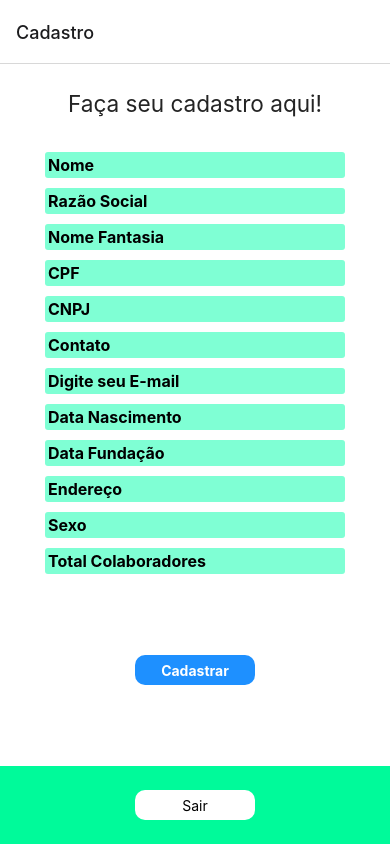
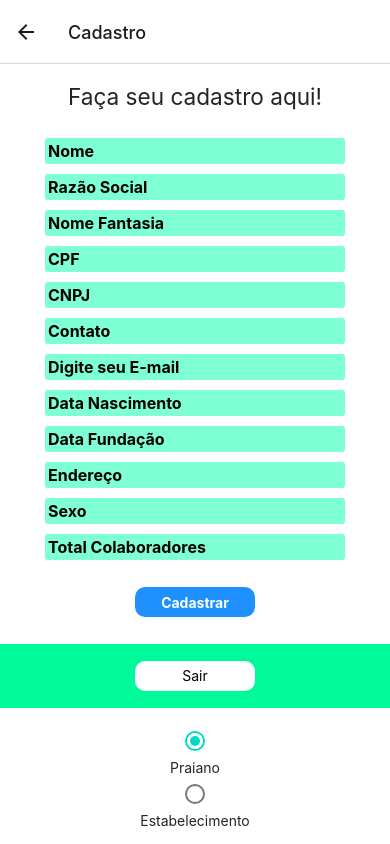
Before and after one commit to Haagit95/app_goodbeach, a React Native app: screen /Cadastro in a window 390 px wide. Built offline with nearby package versions, Linux system fonts and the light colour scheme.

Commit message:
Ajustado botão nota do menu, adicionado radio button no cadastro faltrando o css e ajustada rota inicial do app

```diff
--- a/App.js
+++ b/App.js
@@ -21,7 +21,7 @@ const Stack = createNativeStackNavigator();
 function MyStack() {
   return (
 
-    <Stack.Navigator initialRouteName="Cadastro">
+    <Stack.Navigator initialRouteName="Login">
 
       <Stack.Screen name="Login" component={Tela_Login} />
       <Stack.Screen name="Conta" component={Conta} />
--- a/scr/components/Tela_Menu/Menu_Users.js
+++ b/scr/components/Tela_Menu/Menu_Users.js
@@ -39,7 +39,7 @@ return (
            <TouchableOpacity style={styles.button}
               onPress={() => navigation.navigate('Nota')}
            >
-               <Text>Nota</Text>
+               <Text style={styles.txt}>Nota</Text>
            </TouchableOpacity>
         </View>
 
--- a/scr/components/Telas_Cadastros/Cadastro_PxE.js
+++ b/scr/components/Telas_Cadastros/Cadastro_PxE.js
@@ -6,6 +6,7 @@ import { createNativeStackNavigator } from '@react-navigation/native-stack';
 import { Input, Text, secureTextEntry } from 'react-native-elements';
 import Icon from 'react-native-vector-icons/FontAwesome';
 import { useState } from 'react';
+import { RadioButton } from 'react-native-paper';
 
 export default function Cadastro_PxE({ navigation }) {
 
@@ -22,6 +23,7 @@ export default function Cadastro_PxE({ navigation }) {
     const [sex, setSex] = useState(null)
     const [totalEmployees, setTotalEmployees] = useState(null)
 
+    const [checked, setChecked] = React.useState('first');
 
 ////////////////////////////////////// Rotas onPress /////////////////////////////////////////////////////
     const Tela_Login = ()=>{ //function criada para resetar o navigation ao deslogar.
@@ -160,6 +162,22 @@ return (
            </TouchableOpacity>
         </View>
 
+        <View style={styles.check}>
+            <RadioButton
+                value="first"
+                status={ checked === 'first' ? 'checked' : 'unchecked' }
+                onPress={() => setChecked('first')}
+            />
+            <Text>Praiano</Text>
+
+            <RadioButton
+                value="second"
+                status={ checked === 'second' ? 'checked' : 'unchecked' }
+                onPress={() => setChecked('second')}
+            />
+            <Text>Estabelecimento</Text>
+        </View>
+
 
     </View>
 
@@ -216,6 +234,12 @@ const styles = StyleSheet.create({
             alignItems:'center'
           },
 
+          check: {
+            flexDirection: 'left',
+            justifyContent: 'center',
+            alignItems: 'center',
+            padding:15
+          }
 
 
   })
```
